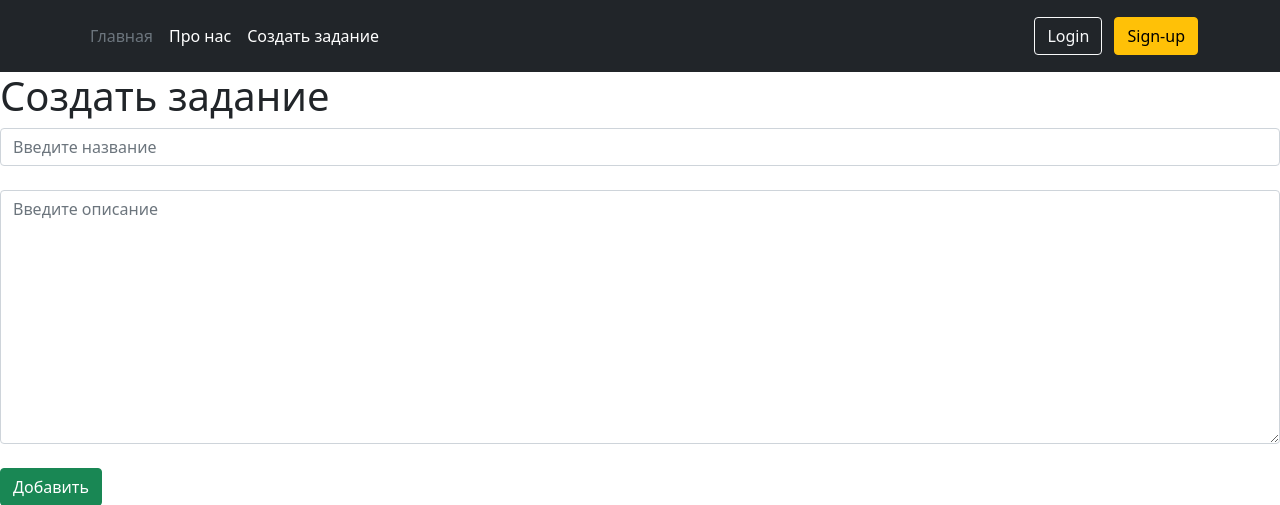
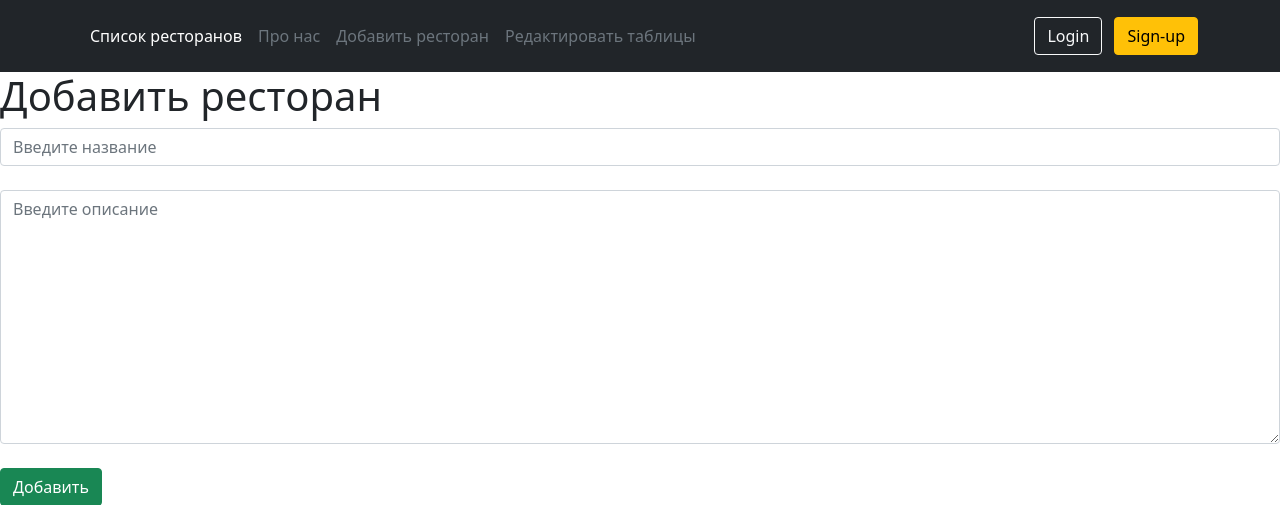
Before and after one commit to KarabutEkaterina/BDproject, a Django app: page /create in a window 1280 px wide. Shown: the top 505 px of the page. Run offline with Django 4.2, Linux system fonts and the light colour scheme.

Commit message:
add 1-1 and 1-N relationships to DB

```diff
--- a/taskmanager/main/admin.py
+++ b/taskmanager/main/admin.py
@@ -1,7 +1,9 @@
 from django.contrib import admin
-from .models import Task
+from .models import Task, Place, Reviews
 
 # Register your models here.
 
 
 admin.site.register(Task)
+admin.site.register(Place)
+admin.site.register(Reviews)
--- a/taskmanager/main/models.py
+++ b/taskmanager/main/models.py
@@ -11,5 +11,29 @@ class Task(models.Model):
         return self.title
 
     class Meta:
-        verbose_name = 'Задача'
-        verbose_name_plural = 'Задачи'
+        verbose_name = 'Ресторан'
+        verbose_name_plural = 'Рестораны'
+
+
+class Place(models.Model):
+    task = models.OneToOneField(
+        Task,
+        on_delete=models.CASCADE,
+        primary_key=True,
+    )
+    address = models.CharField("Адрес", max_length=80)
+
+    def __str__(self):
+        return self.address
+
+
+class Reviews(models.Model):
+    task = models.ForeignKey(Task, on_delete=models.CASCADE)
+    description = models.TextField('Описание')
+
+    def __str__(self):
+        return self.description
+
+    class Meta:
+        verbose_name = 'Отзыв'
+        verbose_name_plural = 'Отзывы'
--- a/taskmanager/main/templates/main/base.html
+++ b/taskmanager/main/templates/main/base.html
@@ -13,9 +13,10 @@
     <div class="container">
       <div class="d-flex flex-wrap align-items-center justify-content-center justify-content-lg-start">
         <ul class="nav col-12 col-lg-auto me-lg-auto mb-2 justify-content-center mb-md-0">
-          <li><a href="{% url 'home'%}" class="nav-link px-2 text-secondary">Главная</a></li>
-          <li><a href="{% url 'about'%}" class="nav-link px-2 text-white">Про нас</a></li>
-            <li><a href="{% url 'create'%}" class="nav-link px-2 text-white">Создать задание</a></li>
+          <li><a href="{% url 'home'%}" class="nav-link px-2 text-white">Список ресторанов</a></li>
+          <li><a href="{% url 'about'%}" class="nav-link px-2 text-secondary">Про нас</a></li>
+            <li><a href="{% url 'create'%}" class="nav-link px-2 text-secondary">Добавить ресторан</a></li>
+            <li><a href="{% url 'admin'%}" class="nav-link px-2 text-secondary">Редактировать таблицы</a></li>
         </ul>
 
 
--- a/taskmanager/main/templates/main/create.html
+++ b/taskmanager/main/templates/main/create.html
@@ -1,11 +1,11 @@
 {% extends 'main/base.html'%}
 
 {% block title%}
-Создать задание
+Добавить ресторан
 {% endblock %}
 
 {% block content%}
-    <h1>Создать задание</h1>
+    <h1>Добавить ресторан</h1>
     <form method="post">
         {% csrf_token %}
         {{form.title}}<br>
--- a/taskmanager/main/templates/main/index.html
+++ b/taskmanager/main/templates/main/index.html
@@ -11,6 +11,8 @@
             <div class = "alert alert-warning mt-2">
                 <h3>{{ elem.title }}</h3>
                 <p>{{ elem.task}}</p>
+                <li class="d-flex align-items-start mb-1"><a href="{% url 'about'%}">Отзывы</a></li>
+                <li class="d-flex align-items-start mb-1"><a href="{% url 'about'%}">Узнать адрес</a></li>
             </div>
         {% endfor %}
     {% else %}
--- a/taskmanager/main/urls.py
+++ b/taskmanager/main/urls.py
@@ -1,7 +1,9 @@
 from django.urls import path
 from . import views
+
 urlpatterns = [
     path('', views.index, name='home'),
     path('about', views.about, name='about'),
-    path('create',views.create , name='create')
+    path('create', views.create, name='create'),
+    path('admin', views.admin, name='admin')
 ]
--- a/taskmanager/main/views.py
+++ b/taskmanager/main/views.py
@@ -11,6 +11,10 @@ def index(request):
 
 def about(request):
     return render(request, 'main/about.html')
+
+
+def admin(request):
+    return redirect('admin')
 
 
 def create(request):
```
Also changed, not shown: taskmanager/db.sqlite3, taskmanager/main/migrations/0002_place_alter_task_options.py (added), taskmanager/main/migrations/0003_reviews.py (added).
